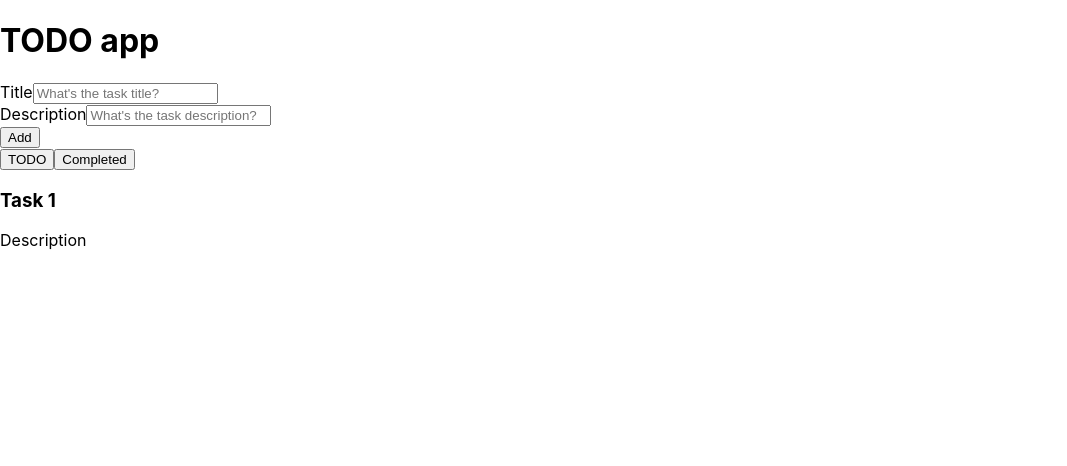
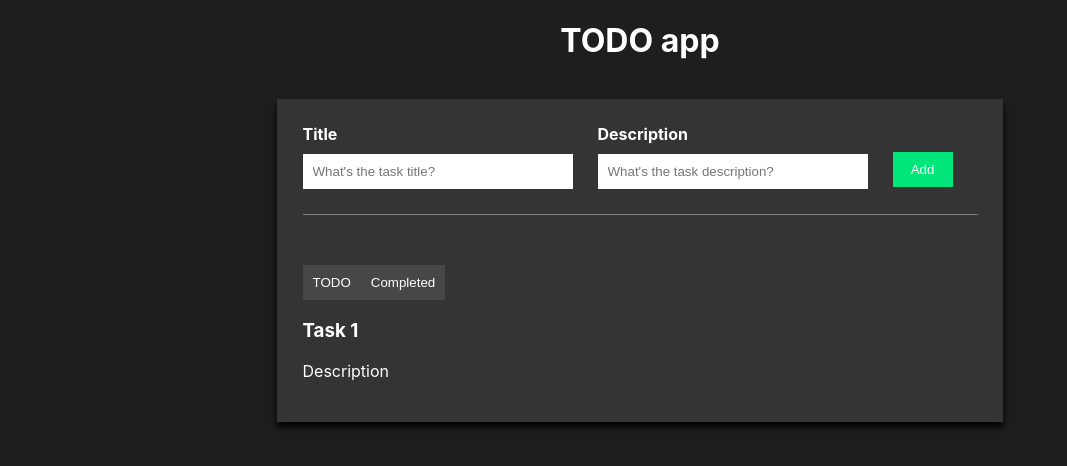
Before and after one commit to iMomobxl/myTODO, a React (Create React App) app: page / in a window 1280 px wide. Shown: the top 466 px of the page, without its empty margins (0-1067 px from the left). Built offline with nearby package versions, Linux system fonts and the light colour scheme.

Commit message:
create app style

```diff
--- a/src/App.css
+++ b/src/App.css
@@ -1,38 +1,79 @@
-/* .App {
+body {
+  background-color: #1f1e1e;
+  color: white;
+  overflow: hidden;
+}
+
+h1 {
   text-align: center;
 }
 
-.App-logo {
-  height: 40vmin;
-  pointer-events: none;
+.todo-wrapper {
+  background: #353434;
+  padding: 2%;
+  width: fit-content;
+  margin-left: auto;
+  margin-right: auto;
+  margin-top: 3%;
+  max-height: 80vh;
+  overflow: auto;
+  box-shadow: 0px 5px 7px black;
 }
 
-@media (prefers-reduced-motion: no-preference) {
-  .App-logo {
-    animation: App-logo-spin infinite 20s linear;
-  }
+.todo-input {
+  display: flex;
+  align-items: center;
+  justify-content: center;
+  border-bottom: 1px solid grey;
+  padding-bottom: 25px;
+  margin-bottom: 25px;
 }
 
-.App-header {
-  background-color: #282c34;
-  min-height: 100vh;
+.todo-input-item {
   display: flex;
   flex-direction: column;
-  align-items: center;
-  justify-content: center;
-  font-size: calc(10px + 2vmin);
-  color: white;
+  align-items: flex-start;
+  margin-right: 25px;
 }
 
-.App-link {
-  color: #61dafb;
+.todo-input-item label {
+  font-weight: bold;
+  margin-bottom: 10px;
 }
 
-@keyframes App-logo-spin {
-  from {
-    transform: rotate(0deg);
-  }
-  to {
-    transform: rotate(360deg);
-  }
-} */
+.todo-input-item input {
+  padding: 10px;
+  border: none;
+  width: 250px;
+}
+
+.todo-input-item input:focus {
+  /* border: 2px solid rgb(0, 230, 122); */
+  outline: 2px solid rgb(0, 230, 122);
+}
+
+.primaryBtn {
+  background-color: rgb(0, 230, 122);
+  color: white;
+  border: none;
+  border-radius: 0px;
+  margin-top: 25px;
+  padding: 10px;
+  width: 60px;
+  cursor: pointer;
+}
+
+.primaryBtn:hover {
+  background-color: rgb(4, 196, 196);
+}
+
+.secondaryBtn {
+  background-color: rgb(71, 71, 71);
+  color: white;
+  border: none;
+  border-radius: 0px;
+  margin-top: 25px;
+  padding: 10px;
+  width: fit-content;
+  cursor: pointer;
+}
--- a/src/App.js
+++ b/src/App.js
@@ -21,8 +21,8 @@
         </div>
 
         <div className="btn-area">
-          <button>TODO</button>
-          <button>Completed</button>
+          <button className="secondaryBtn">TODO</button>
+          <button className="secondaryBtn">Completed</button>
         </div>
 
         <div className="todo-list">
```
